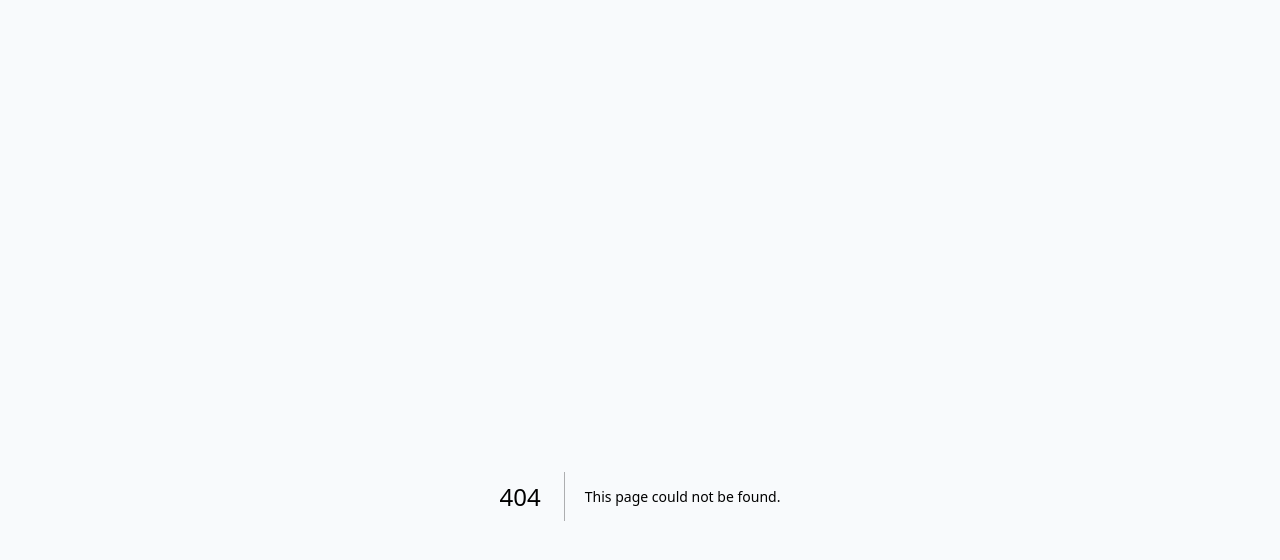
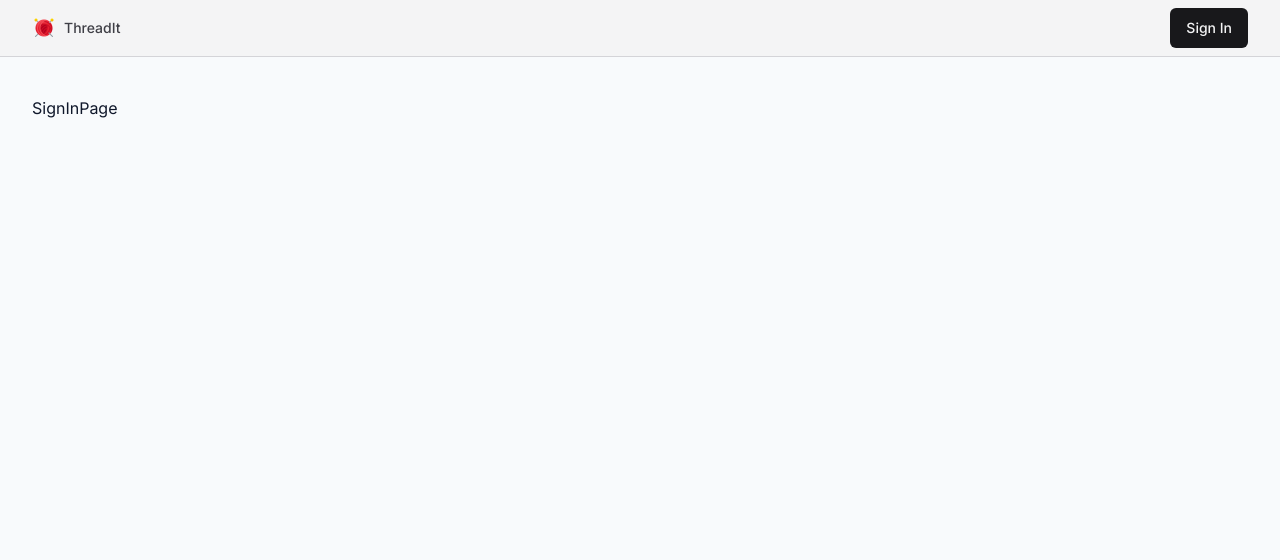
Before and after one commit to AbdulAhadSiddiqui11/threadit, a Next.js app: page /sign-in in a window 1280 px wide. Before the commit this address had no page. Shown: the top 560 px of the page. Built offline with nearby package versions, Linux system fonts and the light colour scheme.

Commit message:
Navbar component

```diff
--- /dev/null
+++ b/src/app/(auth)/sign-in/page.tsx
@@ -0,0 +1,7 @@
+import { FC } from 'react'
+
+const SignInPage: FC = () => {
+    return <div>SignInPage</div>
+}
+
+export default SignInPage
--- a/src/app/layout.tsx
+++ b/src/app/layout.tsx
@@ -2,6 +2,7 @@ import '@/styles/globals.css';
 import { Inter } from "next/font/google";
 
 import { cn } from '@/lib/utils';
+import Navbar from '@/components/Navbar';
 
 export const metadata = {
   title: 'ThreadIt',
@@ -66,7 +67,7 @@ export default function RootLayout({
   return (
     <html lang='en' className={cn('bg-white text-slate-900 antialiased light', inter.className)}>
       <body className='min-h-screen pt-12 bg-slate-50 antialiased'>
-        {/* <Navbar /> */}
+        <Navbar />
         <div className='container max-w-7xl mx-auto h-full pt-12'>
           {children}
         </div>
--- /dev/null
+++ b/src/assets/images/index.ts
@@ -0,0 +1,2 @@
+import logo from './logo.png';
+export { logo };
--- /dev/null
+++ b/src/components/Icons.tsx
@@ -0,0 +1,5 @@
+import { LucideProps } from "lucide-react";
+
+export const Icons = {
+
+}
--- /dev/null
+++ b/src/components/Navbar.tsx
@@ -0,0 +1,30 @@
+import Link from "next/link"
+import Image from "next/image"
+
+import { logo } from '@/assets/images'
+import { buttonVariants } from "./ui/Button"
+
+const Navbar = () => {
+    return (
+        <div className="fixed top-0 inset-x-0 h-fit bg-zinc-100 border-b border-zinc-300 z-[10] py-2">
+            <div className="container max-w-7xl h-full mx-auto flex items-center justify-between gap-2">
+                <Link href='/' className="flex gap-2 items-center">
+                    <Image
+                        src={logo}
+                        alt='ThreadIt'
+                        width={30}
+                        height={30}
+                        className='h-8 w-8 sm:h-6 sm:w-6'
+                    />
+                    <p className="hidden text-zinc-700 text-sm font-medium md:block">ThreadIt</p>
+                </Link>
+
+                {/* Search bar */}
+
+                <Link href='/sign-in' className={buttonVariants()}> Sign In </Link>
+            </div>
+        </div>
+    )
+}
+
+export default Navbar
```
Also changed, not shown: src/assets/images/logo.png (added).
